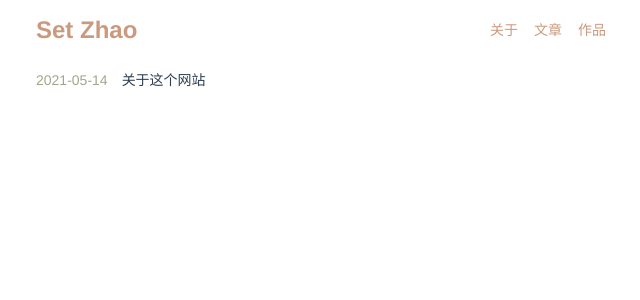
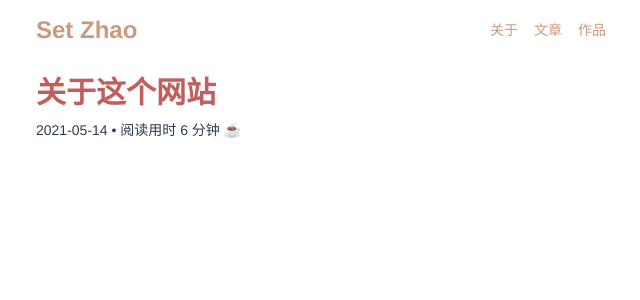
Before and after one commit to sethzhao/sethzhao, a Vue app: page /blog in a window 1280 px wide. Shown: the top 300 px of the page, without its empty margins (319-959 px from the left). Built offline with nearby package versions, Linux system fonts and the light colour scheme.

Commit message:
阅读时间

```diff
--- a/package.json
+++ b/package.json
@@ -5,7 +5,8 @@
     "dev": "vite",
     "build": "vite build",
     "serve": "vite preview",
-    "new-post": "node ./src/scripts/newPost.js"
+    "new-post": "node ./src/scripts/newPost.js",
+    "reading-time": "node ./src/scripts/readingTime.js"
   },
   "dependencies": {
     "element-plus": "^1.0.2-beta.44",
--- a/src/pages/Blog.vue
+++ b/src/pages/Blog.vue
@@ -2,8 +2,11 @@
   <div>
     <section class="post-list">
       <div class="post-item" v-for="post in posts" :key="post.title">
-        <div class="publish-date">{{ post.content.split('_')[0] }}</div>
         <div class="post-title"><router-link :to="'/blog/' + post.content.split('_')[1]">{{ post.title }}</router-link></div>
+        <div>
+          <span class="publish-date">{{ post.content.split('_')[0] }}</span>
+          <span class="reading-time"> • 阅读用时 {{ post.readingTime }} 分钟 {{ readingTimeCoffee(readingTime) }}</span>
+        </div>
       </div>
     </section>
   </div>
@@ -13,22 +16,36 @@
 import { defineProps, reactive } from 'vue'
 import posts from '../posts/data.json'
 
+function readingTimeCoffee(readingTime) {
+  return Array(Math.floor(readingTime / 5) || 1).fill('☕️').join('')
+}
+
 </script>
 
 <style lang="scss" scoped>
 .post-list {
   .post-item {
-    display: flex;
     margin: 10px 0;
   }
 
   .publish-date {
-    color: #A5A58D;
+    // color: #A5A58D;
     flex-shrink: 0;
   }
 
+  .reading-time {
+    // color: #A5A58D;
+  }
+
   .post-title {
-    margin-left: 1em;
+    font-size: 30px;
+    font-weight: bold;
+    color: #c05f5d;
+    margin-bottom: 5px;
+  }
+
+  .post-small {
+    // margin-bottom: 20px;
   }
 }
 </style>
--- a/src/pages/Post.vue
+++ b/src/pages/Post.vue
@@ -2,7 +2,10 @@
   <div>
     <section class="post-detail">
       <h1 class="post-title">{{ postTitle }}</h1>
-      <div class="publish-date">{{ publishDate }}</div>
+      <div class="post-small">
+        <span class="publish-date">{{ publishDate }}</span>
+        <span class="reading-time"> • 阅读用时 {{ readingTime }} 分钟 {{ readingTimeCoffee(readingTime) }}</span>
+      </div>
       <component :is="currentPostDetail"></component>
     </section>
   </div>
@@ -13,11 +16,16 @@ import { reactive, defineAsyncComponent } from 'vue'
 import { useRoute } from 'vue-router'
 import posts from '../posts/data.json'
 
+function readingTimeCoffee(readingTime) {
+  return Array(Math.floor(readingTime / 5) || 1).fill('☕️').join('')
+}
+
 const route = useRoute()
 
 let currentPostDetail = reactive()
 let postTitle = reactive()
 let publishDate = reactive()
+let readingTime = reactive()
 
 const post = posts.find(post => post.content.split('_')[1] === route.params.title)
 
@@ -28,6 +36,7 @@ if (post) {
 
   publishDate = post.content.split('_')[0]
   postTitle = post.title
+  readingTime = post.readingTime
 }
 
 </script>
@@ -44,8 +53,15 @@ if (post) {
 
   .publish-date {
     font-size: 14px;
-    color: #A5A58D;
+    // color: #A5A58D;
     margin-bottom: 10px;
+  }
+
+  .reading-time {
+  }
+
+  .post-small {
+    margin-bottom: 20px;
   }
 }
 </style>
--- a/src/posts/data.json
+++ b/src/posts/data.json
@@ -1,6 +1,7 @@
 [
   {
     "title": "关于这个网站",
-    "content": "2021-05-14_about-this-website"
+    "content": "2021-05-14_about-this-website",
+    "readingTime": 6
   }
 ]
```
Also changed, not shown: src/scripts/readingTime.js (added, +17 -0 lines).
